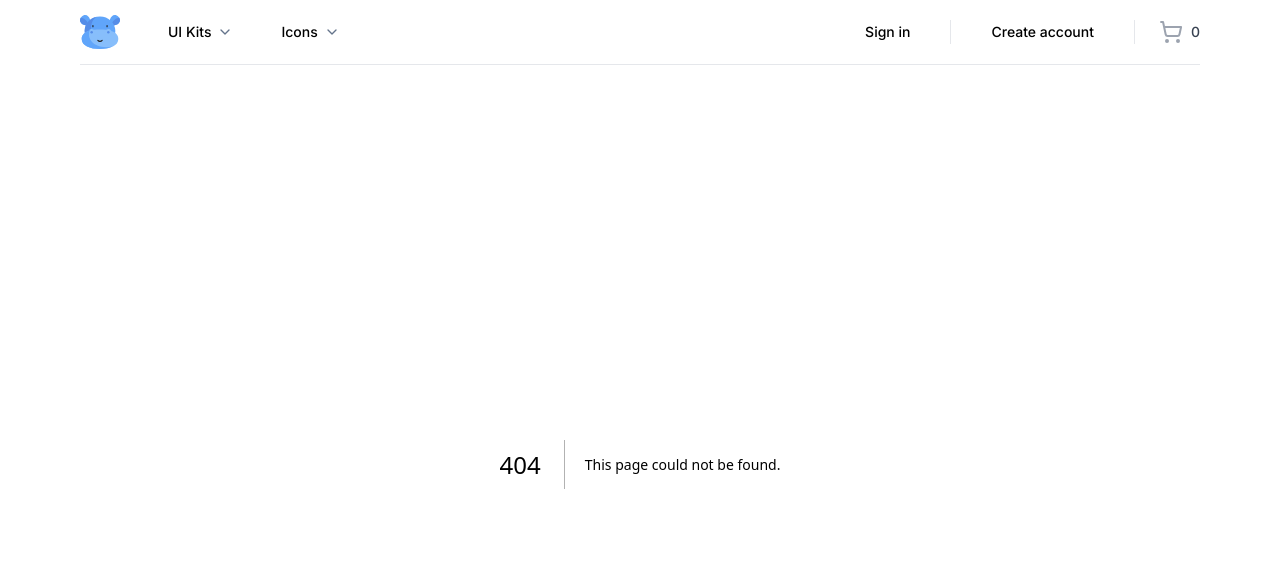
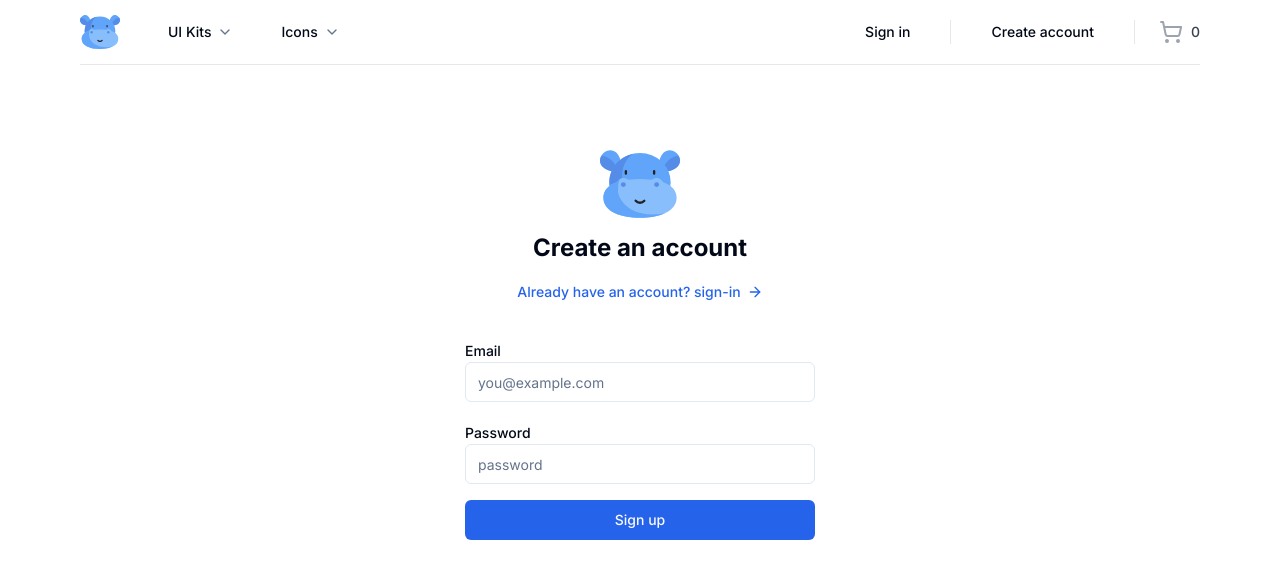
Before and after one commit to codesagecoder/digital-marketplace, a Next.js app: page /sign-up in a window 1280 px wide. Before the commit this address had no page. Shown: the top 578 px of the page. Built offline with nearby package versions, Linux system fonts and the light colour scheme.

Commit message:
building signup page ui

```diff
--- /dev/null
+++ b/src/app/(auth)/sign-up/page.tsx
@@ -0,0 +1,45 @@
+"use client"
+
+import { Icons } from "@/components/Icons";
+import { Button, buttonVariants } from "@/components/ui/button";
+import { Input } from "@/components/ui/input";
+import { Label } from "@/components/ui/label";
+import { cn } from "@/lib/utils";
+import { ArrowRight } from "lucide-react";
+import Link from "next/link";
+
+const Page = () => {
+    return (
+        <>
+            <div className="container relative flex pt-20 flex-col items-center justify-center lg:px-0">
+                <div className="mx-auto flex w-full flex-col justify-center space-y-6 sm:w-[350px]">
+                    <div className="flex flex-col items-center space-y-2 text-center">
+                        <Icons.logo className="h-20 w-20" />
+                        <h1 className="text-2xl font-bold">Create an account</h1>
+                        <Link href='/sign-in' className={buttonVariants({ variant: 'link', className: 'gap-1.5' })}>
+                            Already have an account? sign-in
+                            <ArrowRight className="h-4 w-4" />
+                        </Link>
+                    </div>
+                    <div className="grid gap-6">
+                        <form>
+                            <div className="grid gap-2">
+                                <div className="grid gap-1 py-2">
+                                    <Label htmlFor="email">Email</Label>
+                                    <Input className={cn({ "focus-visible:ring-red-500": true })} placeholder="you@example.com" />
+                                </div>
+                                <div className="grid gap-1 py-2">
+                                    <Label htmlFor="password">Password</Label>
+                                    <Input className={cn({ "focus-visible:ring-red-500": true })} placeholder="password" />
+                                </div>
+                                <Button>Sign up</Button>
+                            </div>
+                        </form>
+                    </div>
+                </div>
+            </div>
+        </>
+    )
+};
+
+export default Page;
--- /dev/null
+++ b/src/components/ui/input.tsx
@@ -0,0 +1,25 @@
+import * as React from "react"
+
+import { cn } from "@/lib/utils"
+
+export interface InputProps
+  extends React.InputHTMLAttributes<HTMLInputElement> {}
+
+const Input = React.forwardRef<HTMLInputElement, InputProps>(
+  ({ className, type, ...props }, ref) => {
+    return (
+      <input
+        type={type}
+        className={cn(
+          "flex h-10 w-full rounded-md border border-input bg-background px-3 py-2 text-sm ring-offset-background file:border-0 file:bg-transparent file:text-sm file:font-medium placeholder:text-muted-foreground focus-visible:outline-none focus-visible:ring-2 focus-visible:ring-ring focus-visible:ring-offset-2 disabled:cursor-not-allowed disabled:opacity-50",
+          className
+        )}
+        ref={ref}
+        {...props}
+      />
+    )
+  }
+)
+Input.displayName = "Input"
+
+export { Input }
--- /dev/null
+++ b/src/components/ui/label.tsx
@@ -0,0 +1,26 @@
+"use client"
+
+import * as React from "react"
+import * as LabelPrimitive from "@radix-ui/react-label"
+import { cva, type VariantProps } from "class-variance-authority"
+
+import { cn } from "@/lib/utils"
+
+const labelVariants = cva(
+  "text-sm font-medium leading-none peer-disabled:cursor-not-allowed peer-disabled:opacity-70"
+)
+
+const Label = React.forwardRef<
+  React.ElementRef<typeof LabelPrimitive.Root>,
+  React.ComponentPropsWithoutRef<typeof LabelPrimitive.Root> &
+    VariantProps<typeof labelVariants>
+>(({ className, ...props }, ref) => (
+  <LabelPrimitive.Root
+    ref={ref}
+    className={cn(labelVariants(), className)}
+    {...props}
+  />
+))
+Label.displayName = LabelPrimitive.Root.displayName
+
+export { Label }
```
